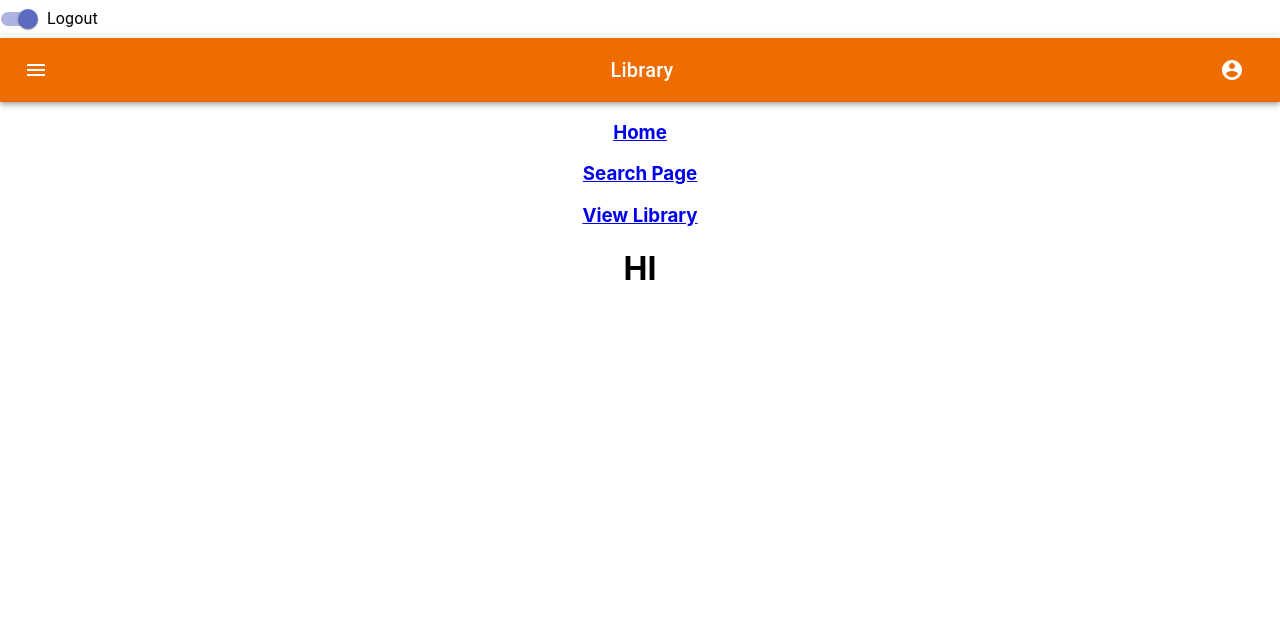
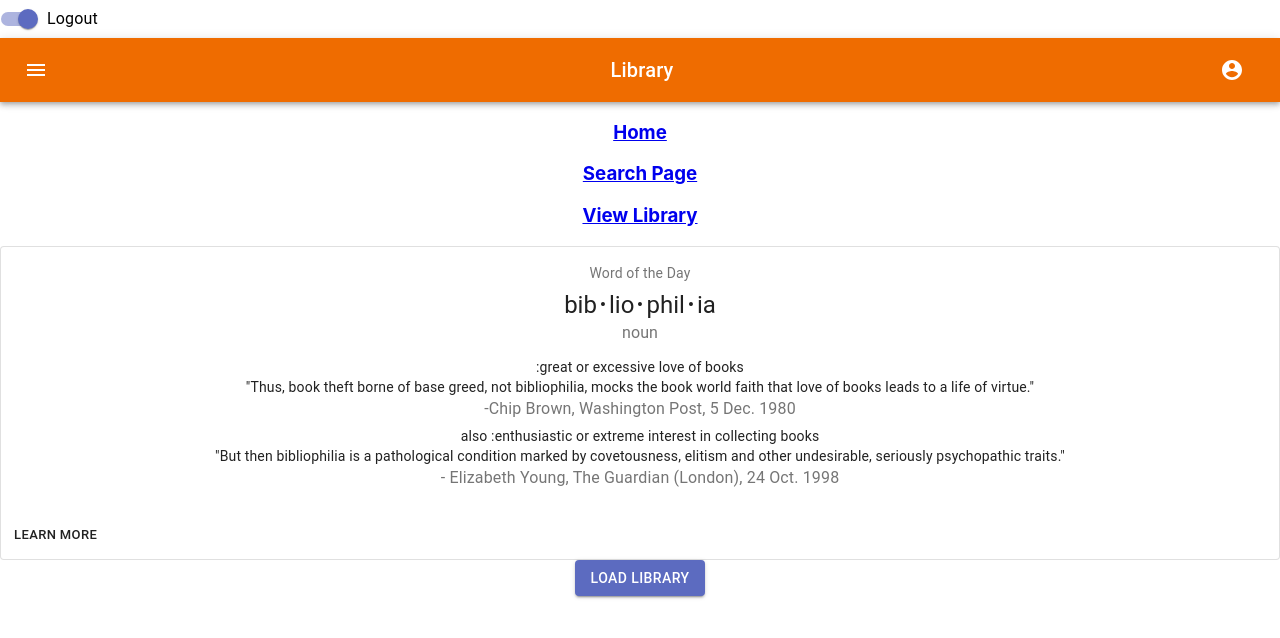
Before and after one commit to CooperDeVito/library_app, a React (Create React App) app: page /Library in a window 1280 px wide. Shown: the top 638 px of the page. Built offline with nearby package versions, Linux system fonts and the light colour scheme; no server answers.

Commit message:
adding, but glitchy

```diff
--- a/src/LibraryPage/App.js
+++ b/src/LibraryPage/App.js
@@ -1,8 +1,18 @@
 import './App.css';
-import React from 'react';
+import React, { useState } from 'react';
+import Fact from './components/Fact';
+import BookInfo from './components/BookInfo';
+import LoadButton from './components/LoadButton';
+function LibraryPage() {
+	const [myBooks, setMyBooks] = useState();
 
-function LibraryPage() {
-	return <h1> HI </h1>;
+	return (
+		<div>
+			<Fact></Fact>
+			<LoadButton myBooks={myBooks} setMyBooks={setMyBooks}></LoadButton>
+			<BookInfo myBooks={myBooks}></BookInfo>
+		</div>
+	);
 }
 
 export default LibraryPage;
--- a/src/LibraryPage/components/BookInfo.js
+++ b/src/LibraryPage/components/BookInfo.js
@@ -0,0 +1,47 @@
+import React from 'react';
+import { Paper, Card } from '@material-ui/core';
+import { DataGrid } from '@material-ui/data-grid';
+//import AddButton from './AddButton';
+
+function BookInfo(props) {
+	const columns = [
+		{ field: 'id', headerName: 'ID', width: 80 },
+		{ field: 'title', headerName: 'Title', width: 300 },
+		{ field: 'authors', headerName: 'Authors', width: 300 },
+	];
+
+	let count = 1;
+	let theRows = [];
+	if (props.myBooks) {
+		const rows = props.myBooks.map((book) => {
+			return {
+				id: count++,
+				title: book.Title,
+				authors: book.Author,
+			};
+		});
+		theRows = rows;
+	}
+	if (!props.myBooks) {
+		return <h1> </h1>;
+	}
+
+	function addTo() {
+		alert('Item added to collection');
+	}
+	return (
+		<Paper>
+			<div style={{ height: 800, width: '100%' }}>
+				<DataGrid
+					rows={theRows}
+					columns={columns}
+					pageSize={10}
+					// onRowDoubleClick={addTo}
+					// onRowSelected={somethingElse}
+				/>
+			</div>
+		</Paper>
+	);
+}
+
+export default BookInfo;
--- a/src/LibraryPage/components/Fact.js
+++ b/src/LibraryPage/components/Fact.js
@@ -0,0 +1,73 @@
+import React, { useState } from 'react';
+import { Paper, TextField, makeStyles } from '@material-ui/core';
+import Typography from '@material-ui/core/Typography';
+import Card from '@material-ui/core/Card';
+import CardActions from '@material-ui/core/CardActions';
+import CardContent from '@material-ui/core/CardContent';
+import Button from '@material-ui/core/Button';
+
+const useStyles = makeStyles({
+	root: {
+		minWidth: 275,
+	},
+	bullet: {
+		display: 'inline-block',
+		margin: '0 2px',
+		transform: 'scale(0.8)',
+	},
+	title: {
+		fontSize: 14,
+	},
+	pos: {
+		marginBottom: 12,
+	},
+});
+
+function Fact() {
+	const classes = useStyles();
+	const bull = <span className={classes.bullet}>•</span>;
+	return (
+		<Card className={classes.root} variant="outlined">
+			<CardContent>
+				<Typography
+					className={classes.title}
+					color="textSecondary"
+					gutterBottom
+				>
+					Word of the Day
+				</Typography>
+				<Typography variant="h5" component="h2">
+					bib{bull}lio{bull}phil{bull}ia
+				</Typography>
+				<Typography className={classes.pos} color="textSecondary">
+					noun
+				</Typography>
+				<Typography variant="body2" component="p">
+					:great or excessive love of books
+					<br />
+					{
+						'"Thus, book theft borne of base greed, not bibliophilia, mocks the book world faith that love of books leads to a life of virtue."'
+					}
+					<Typography color="textSecondary" gutterBottom>
+						-Chip Brown, Washington Post, 5 Dec. 1980
+					</Typography>
+				</Typography>
+				<Typography variant="body2" component="p">
+					also :enthusiastic or extreme interest in collecting books
+					<br />
+					{
+						'"But then bibliophilia is a pathological condition marked by covetousness, elitism and other undesirable, seriously psychopathic traits."'
+					}
+					<Typography color="textSecondary" gutterBottom>
+						- Elizabeth Young, The Guardian (London), 24 Oct. 1998
+					</Typography>
+				</Typography>
+			</CardContent>
+			<CardActions>
+				<Button size="small">Learn More</Button>
+			</CardActions>
+		</Card>
+	);
+}
+
+export default Fact;
--- /dev/null
+++ b/src/LibraryPage/components/LoadButton.js
@@ -0,0 +1,28 @@
+import React from 'react';
+import { Button, Paper } from '@material-ui/core';
+
+function LoadButton(props) {
+	function handleClick(e) {
+		fetch('http://localhost:8080/books/get')
+			.then((response) => {
+				return response.json();
+			})
+			.then((object) => {
+				props.setMyBooks(object);
+				console.log('Setting books');
+				console.log(props.myBooks);
+			});
+		e.preventDefault();
+		// console.log('Searched');
+		// console.log(props.titleSearched);
+	}
+	return (
+		<div>
+			<Button variant="contained" color="secondary" onClick={handleClick}>
+				Load Library
+			</Button>
+		</div>
+	);
+}
+
+export default LoadButton;
--- a/src/SearchPage/components/BookDisplay.js
+++ b/src/SearchPage/components/BookDisplay.js
@@ -1,9 +1,32 @@
-import React from 'react';
-import { Paper, Card } from '@material-ui/core';
-import { DataGrid } from '@material-ui/data-grid';
+import React, { useState } from 'react';
+import { Paper, Card, Select } from '@material-ui/core';
+import {
+	DataGrid,
+	selectedGridRowsCountSelector,
+	selectedGridRowsSelector,
+} from '@material-ui/data-grid';
 import AddButton from './AddButton';
-
+function addTo(row) {
+	console.log(row.title);
+	console.log(row.authors);
+	alert(row.title, 'has been added to your collection');
+	const newBook = { Title: row.title, Author: row.authors };
+	fetch('http://localhost:8080/books/add', {
+		method: 'POST',
+		headers: {
+			'Content-Type': 'application/json',
+		},
+		body: JSON.stringify(newBook),
+	})
+		.then((response) => {
+			return response.json();
+		})
+		.then((object) => {
+			console.log('Success', object);
+		});
+}
 function BookDisplay(props) {
+	const [selection, setSelection] = useState();
 	const columns = [
 		{ field: 'id', headerName: 'ID', width: 70 },
 		{ field: 'title', headerName: 'Title', width: 250 },
@@ -30,16 +53,24 @@ function BookDisplay(props) {
 		theRows = rows;
 	}
 	if (!props.booksFound) {
-		return <h1> Nothing to see here... </h1>;
+		return <h1> </h1>;
 	}
 
-	function addTo() {
-		alert('Item added to collection');
-	}
-
-	function somethingElse() {
-		alert('Item deleted from collection');
-	}
+	// function somethingElse() {
+	// 	fetch('http://localhost:8080/books/add', {
+	// 		method: 'POST',
+	// 		headers: {
+	// 			'Content-Type': 'application/json',
+	// 		},
+	// 		body: JSON.stringify(newBook),
+	// 	})
+	// 		.then((response) => {
+	// 			return response.json();
+	// 		})
+	// 		.then((object) => {
+	// 			console.log('Success', object);
+	// 		});
+	// }
 	return (
 		<Paper>
 			<div style={{ height: 800, width: '100%' }}>
@@ -48,8 +79,8 @@ function BookDisplay(props) {
 					columns={columns}
 					pageSize={10}
 					checkboxSelection={true}
-					// onRowDoubleClick={addTo}
-					onRowSelected={somethingElse}
+					onRowDoubleClick={addTo(theRows[2])}
+					//onRowSelected={addTo(theRows[2])}
 				/>
 			</div>
 		</Paper>
```
